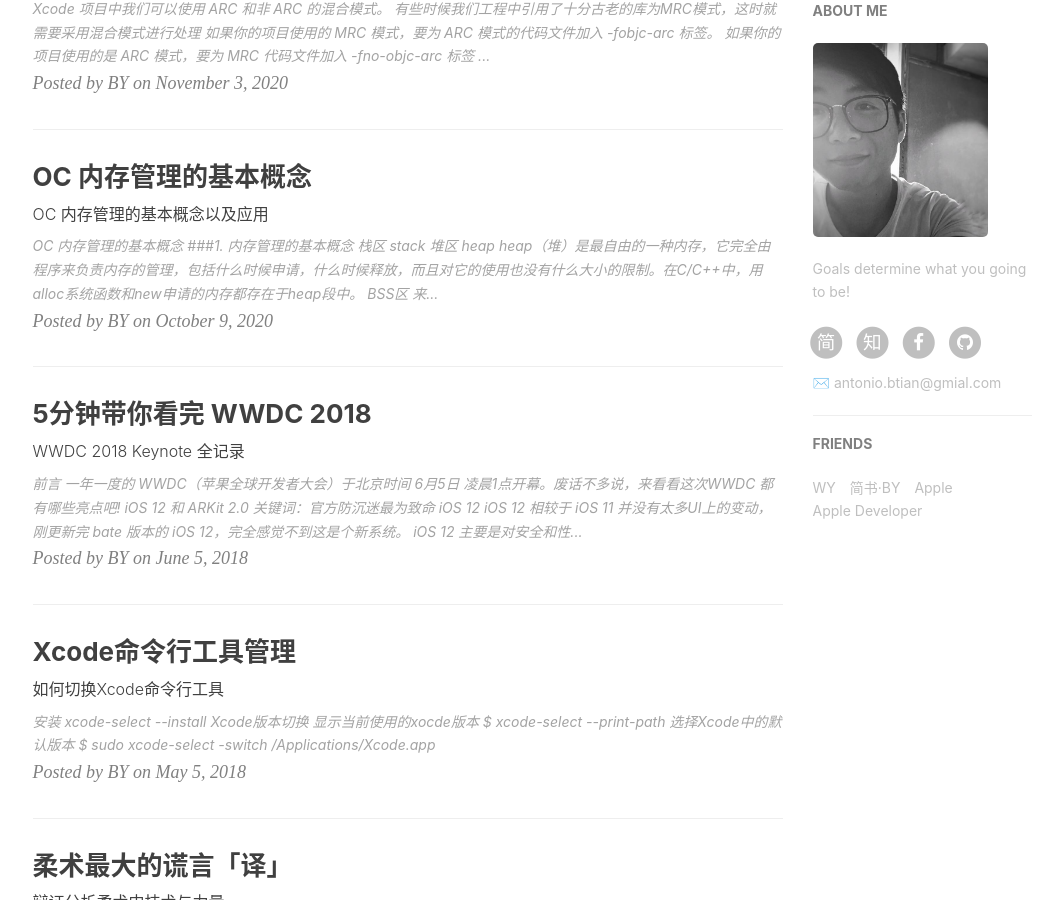
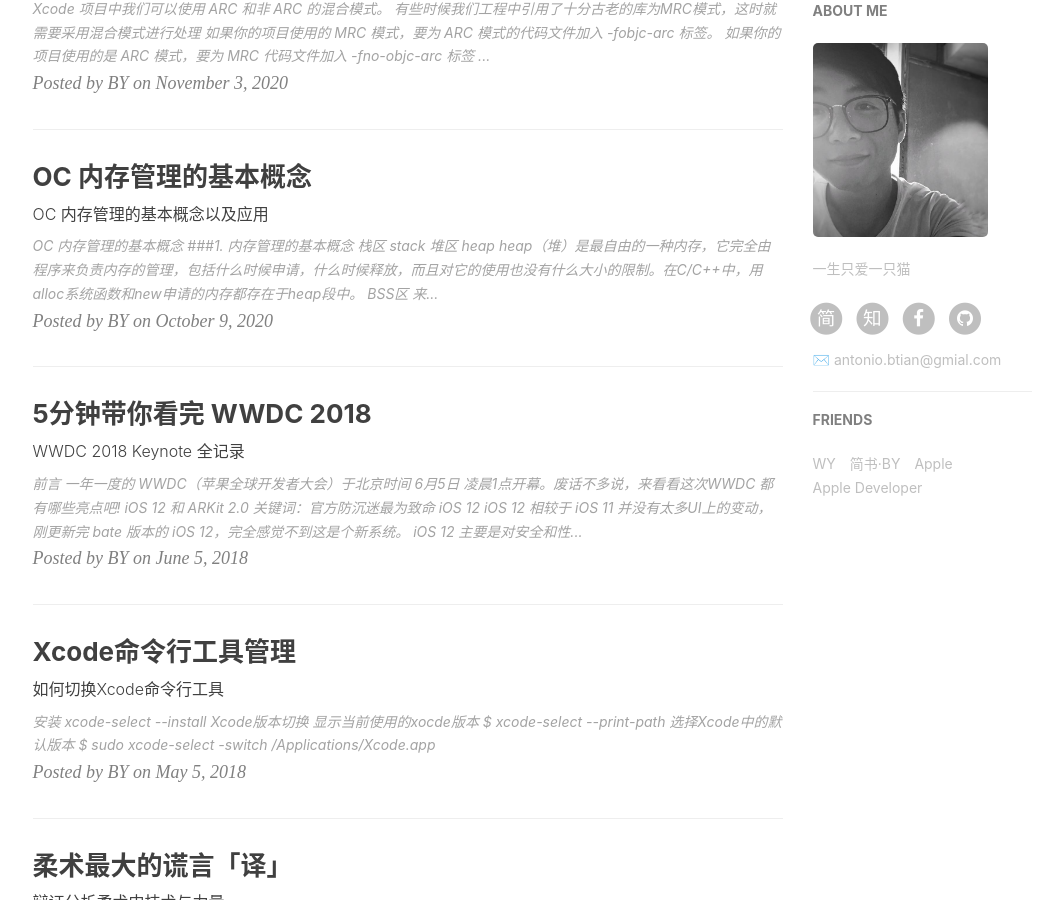
Before and after one commit to antoniotian/antoniotian.github.io, a Jekyll site: the page built from index.html, in a window 1280 px wide and 900 px high, scrolled down 807 px. Shown: the whole window, without its empty margins (135-1192 px from the left). Built offline with Jekyll 4.4.1, drawn with Linux system fonts in a browser that asks for light colours; nearby versions of some CDN libraries; the list of posts is cut into pages by our own code; comment, search, counter and statistics services are not loaded.

Commit message:
Update _config.yml

```diff
--- a/_config.yml
+++ b/_config.yml
@@ -12,7 +12,7 @@
 
 # Sidebar settings
 sidebar: true  # whether or not using Sidebar.
-sidebar-about-description: "Goals determine what you going to be!"
+sidebar-about-description: "一生只爱一只猫"
 sidebar-avatar: /img/about-BY-gentle.jpg  # use absolute URL, seeing it's used in both `/` and `/about/`
 
 
```
